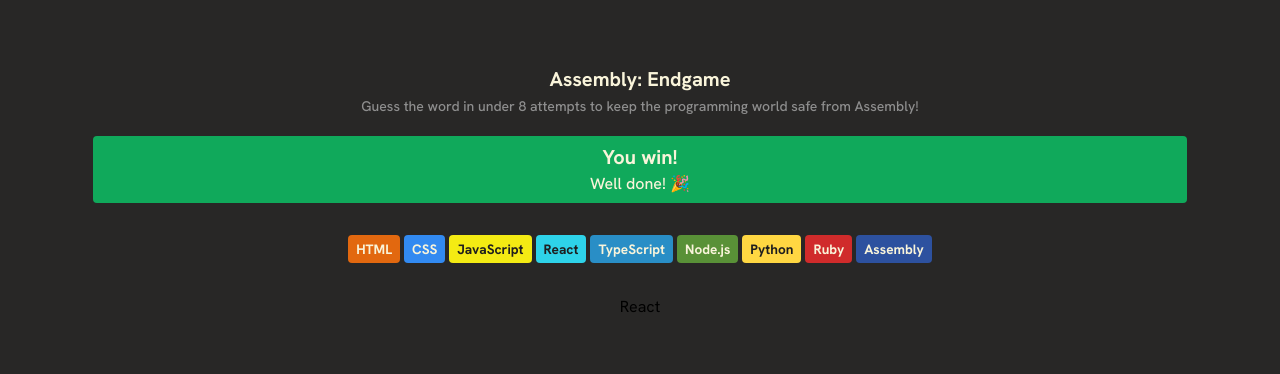
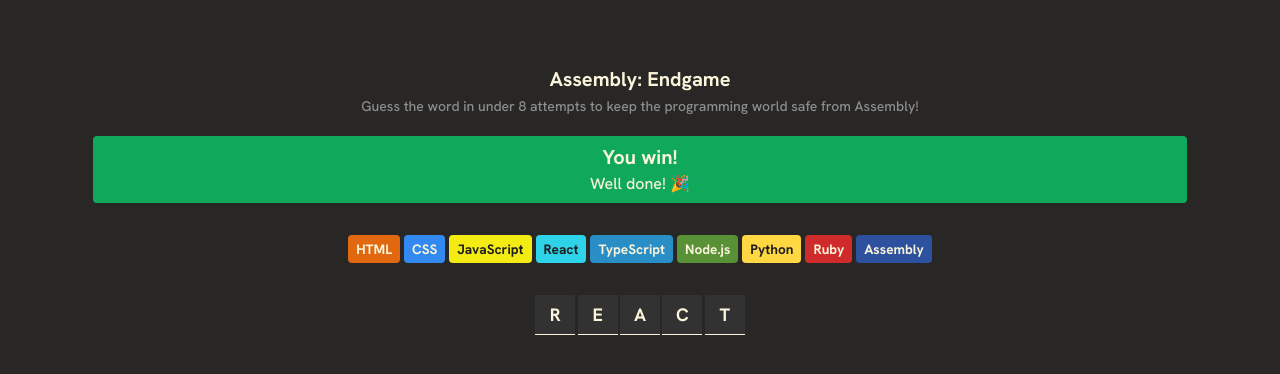
Before and after one commit to JasonY199/scrimba, a React (Vite) app in the folder assembly-endgame/: page / in a window 1280 px wide. Shown: the top 374 px of the page. Built offline with nearby package versions, Linux system fonts and the light colour scheme.

Commit message:
Style WordDisplay component

```diff
--- a/assembly-endgame/src/App.jsx
+++ b/assembly-endgame/src/App.jsx
@@ -5,7 +5,7 @@
 import WordDisplay from "./components/WordDisplay/WordDisplay";
 
 function App() {
-  const [currentWord] = React.useState("React");
+  const [currentWord] = React.useState("react");
 
   return (
     <>
--- a/assembly-endgame/src/components/WordDisplay/WordDisplay.css
+++ b/assembly-endgame/src/components/WordDisplay/WordDisplay.css
@@ -0,0 +1,17 @@
+section.current-word {
+  display: flex;
+  gap: 0.15rem;
+}
+
+section.current-word > span {
+  display: flex;
+  justify-content: center;
+  align-items: center;
+  color: var(--color-text-current-word);
+  background-color: var(--color-darker-gray);
+  height: 2.5rem;
+  width: 2.5rem;
+  border-bottom: 0.1rem solid var(--color-pale-yellow);
+  font-weight: 700;
+  font-size: 1.125rem;
+}
--- a/assembly-endgame/src/components/WordDisplay/WordDisplay.jsx
+++ b/assembly-endgame/src/components/WordDisplay/WordDisplay.jsx
@@ -2,7 +2,13 @@
 import "./WordDisplay.css";
 
 function WordDisplay(props) {
-  return <section>{props.currentWord}</section>;
+  const wordArr = [...props.currentWord];
+
+  const letterElements = wordArr.map((letter, index) => (
+    <span key={index}>{letter.toUpperCase()}</span>
+  ));
+
+  return <section className="current-word">{letterElements}</section>;
 }
 
 WordDisplay.propTypes = {
--- a/assembly-endgame/src/styles/variables.css
+++ b/assembly-endgame/src/styles/variables.css
@@ -3,6 +3,7 @@
   --color-dark: #282726;
   --color-pale-yellow: #f9f4da;
   --color-light-gray: #8e8e8e;
+  --color-darker-gray: #323232;
   --color-light-green: #10a95b;
   --color-bright-red: #ba2a2a;
   --color-purple: #7a5ea7;
@@ -12,11 +13,13 @@
   --color-status-win: var(--color-light-green);
   --color-status-lose: var(--color-bright-red);
   --color-status-wrong: var(--color-purple);
+  --color-current-word: var(--color-darker-gray);
 
   /* Text Colors */
   --color-text-game-title: var(--color-pale-yellow);
   --color-text-game-description: var(--color-light-gray);
   --color-text-status: var(--color-pale-yellow);
+  --color-text-current-word: var(--color-pale-yellow);
 
   /* Borders */
   --border-radius: 0.25rem;
```
